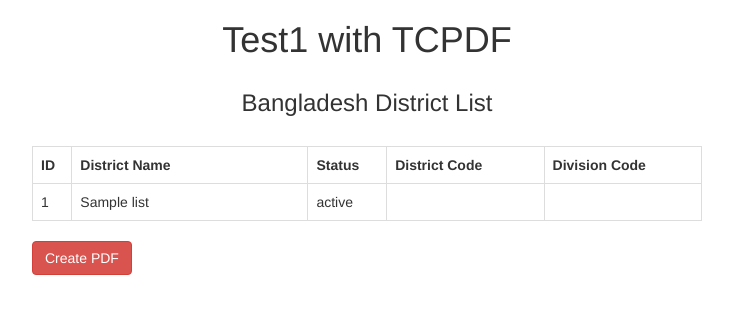
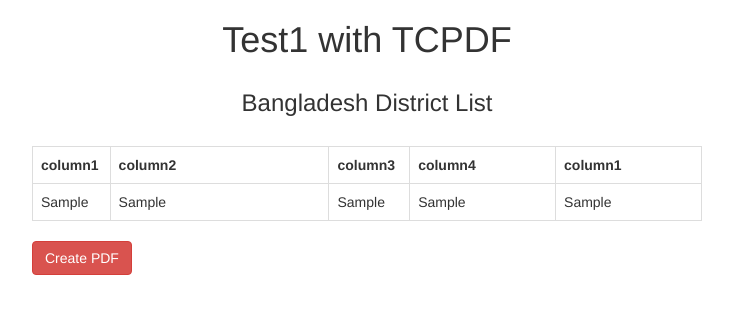
Before and after one commit to sunzid02/TCPDF, a PHP site: page / in a window 1280 px wide. Shown: the top 314 px of the page, without its empty margins (273-1006 px from the left). Run offline with PHP 8.4, Linux system fonts and the light colour scheme; tables that the repository leaves empty or names only in its code hold one stand-in row (values such as "Sample post"); data that the repository does not hold is empty.

Commit message:
html to pdf convert with tcpdf

```diff
--- a/index.php
+++ b/index.php
@@ -7,12 +7,12 @@
     $output = '';
 
     //connect with database
-    $conn = mysqli_connect("localhost","root","","thanaaa");
+    $conn = mysqli_connect("localhost","root","","database_name");
 
 
 
     //fetching data
-    $query = "SELECT * FROM bangladesh_district_list";
+    $query = "SELECT * FROM table_name";
 
     //execute query
        //1st parameter is for database string and 2nd parameter is for your excutable query
@@ -31,11 +31,11 @@
 
         $output .= '
             <tr>
-              <td>'.$row['id'].'</td>
-              <td>'.$row["district_name"].'</td>
-              <td>'.$row["status"].'</td>
-              <td>'.$row["districtCode"].'</td>
-              <td>'.$row["divisionCode"].'</td>
+              <td>'.$row['column1'].'</td>
+              <td>'.$row["column2"].'</td>
+              <td>'.$row["column3"].'</td>
+              <td>'.$row["column4"].'</td>
+              <td>'.$row["column5"].'</td>
             </tr>
         ';
     }
@@ -45,7 +45,7 @@
   }
 
   //if anyone clicks on the button
-  if (isset($_POST["create_pdf"]))
+  if (isset($_POST["button_name"]))
   {
     # code...
     require_once("tcpdf/tcpdf.php");
@@ -85,11 +85,11 @@
      <h3 align="center">Bangladesh District List</h3><br />
           <table border="1" cellspacing = "0" cellpadding = "5">
           <tr>
-               <th width="5%">ID</th>
-               <th width="30%">District Name</th>
-               <th width="10%">Status</th>
-               <th width="20%">District Code</th>
-               <th width="20%">Division Code</th>
+               <th width="5%">column1</th>
+               <th width="30%">column2</th>
+               <th width="10%">column3</th>
+               <th width="20%">column4</th>
+               <th width="20%">column5</th>
           </tr>
       ';
 
@@ -126,11 +126,11 @@
          <div class="table-responsive">
               <table class="table table-bordered">
                    <tr>
-                        <th width="5%">ID</th>
-                        <th width="30%">District Name</th>
-                        <th width="10%">Status</th>
-                        <th width="20%">District Code</th>
-                        <th width="20%">Division Code</th>
+                        <th width="5%"> column1 </th>
+                        <th width="30%"> column2 </th>
+                        <th width="10%"> column3 </th>
+                        <th width="20%"> column4 </th>
+                        <th width="20%"> column1 </th>
                    </tr>
 
                    <?php
```
